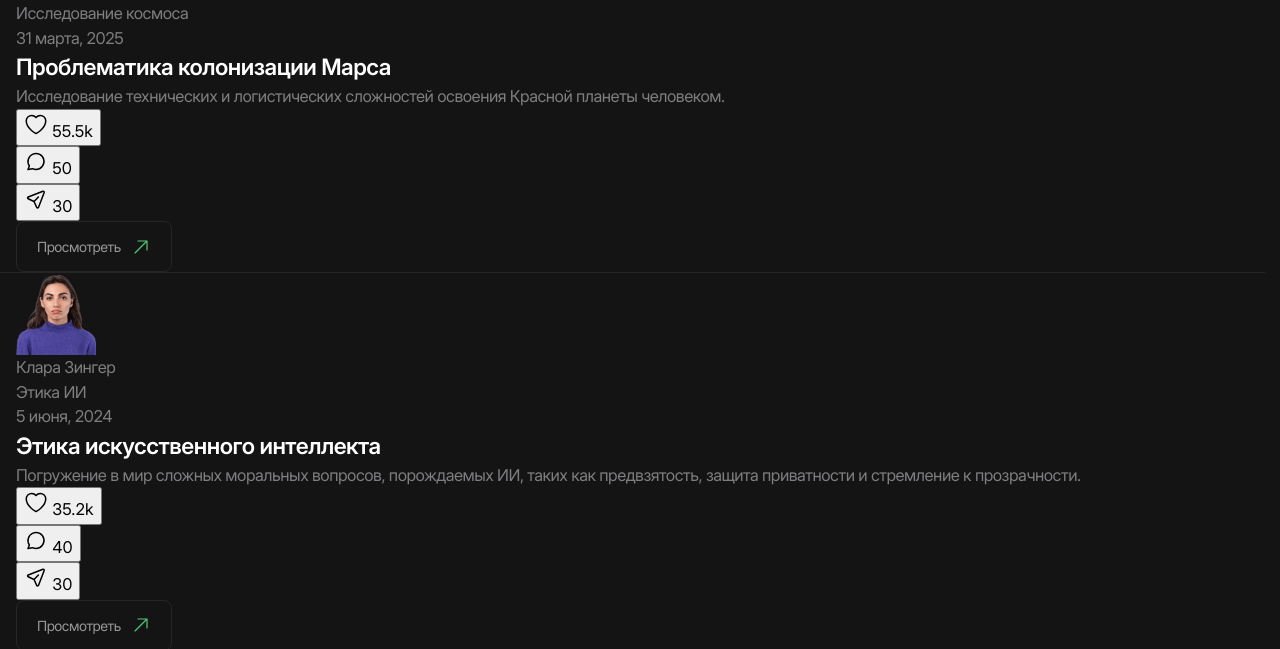
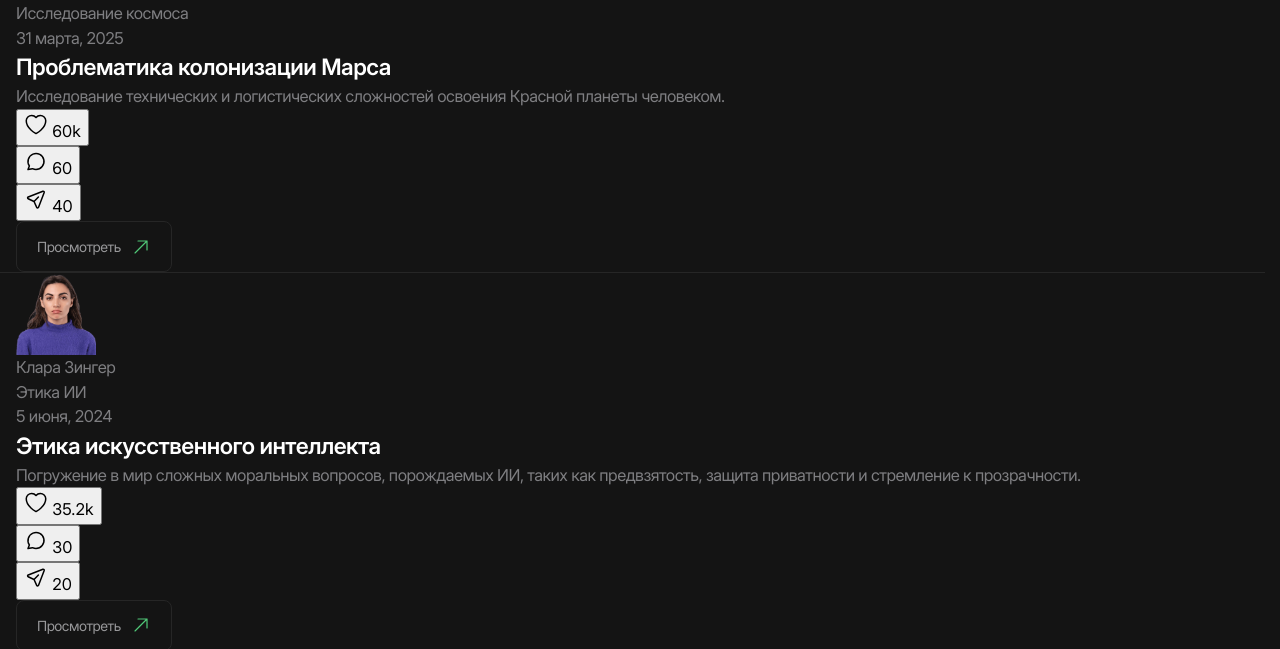
Before and after one commit to ganeev-ruslan/TFTech, a website with bundled scripts: page index.html in a window 1280 px wide. Shown: the part 3282-3931 px from the top of the page. Built offline with nearby package versions, Linux system fonts and the light colour scheme.

Commit message:
Update index.html

```diff
--- a/index.html
+++ b/index.html
@@ -571,7 +571,7 @@
                                                     <path stroke="#666" stroke-linejoin="round" stroke-width="1.5" d="m11.645 21.41-.007-.003-.022-.012a15.247 15.247 0 0 1-.383-.218 25.18 25.18 0 0 1-4.244-3.17C4.688 15.86 2.25 12.674 2.25 8.75c0-2.928 2.464-5.25 5.438-5.25A5.5 5.5 0 0 1 12 5.552 5.5 5.5 0 0 1 16.313 3.5c2.973 0 5.437 2.322 5.437 5.25 0 3.925-2.438 7.111-4.739 9.256a25.175 25.175 0 0 1-4.244 3.17 15.247 15.247 0 0 1-.383.219l-.022.012-.007.004-.003.001a.752.752 0 0 1-.704 0l-.003-.001Z"/>
                                                 </svg>
                                             </span>
-                                            <span>55.5k</span>
+                                            <span>60k</span>
                                         </button>
                                     </li>
 
@@ -582,7 +582,7 @@
                                                     <path stroke="#666" stroke-linecap="round" stroke-linejoin="round" stroke-width="1.5" d="M8.486 19.689c1.06.52 2.253.811 3.514.811a8 8 0 1 0-6.66-3.566m3.146 2.755L4 20.5l1.34-3.566m3.146 2.755.006-.001M5.34 16.934l.002-.003"/>
                                                 </svg>
                                             </span>
-                                            <span>50</span>
+                                            <span>60</span>
                                         </button>
                                     </li>
 
@@ -593,7 +593,7 @@
                                                     <path stroke="#666" stroke-linecap="round" stroke-linejoin="round" stroke-width="1.5" d="m10.038 14.462-5.866-2.667c-.807-.367-.773-1.525.055-1.844L18.9 4.308c.809-.311 1.603.483 1.292 1.292L14.55 20.273c-.319.828-1.477.863-1.844.055l-2.667-5.866Zm0 0 4.385-4.385"/>
                                                 </svg>
                                             </span>
-                                            <span>30</span>
+                                            <span>40</span>
                                         </button>
                                     </li>
                                 </ul>
@@ -642,7 +642,7 @@
                                                     <path stroke="#666" stroke-linecap="round" stroke-linejoin="round" stroke-width="1.5" d="M8.486 19.689c1.06.52 2.253.811 3.514.811a8 8 0 1 0-6.66-3.566m3.146 2.755L4 20.5l1.34-3.566m3.146 2.755.006-.001M5.34 16.934l.002-.003"/>
                                                 </svg>
                                             </span>
-                                            <span>40</span>
+                                            <span>30</span>
                                         </button>
                                     </li>
 
@@ -653,7 +653,7 @@
                                                     <path stroke="#666" stroke-linecap="round" stroke-linejoin="round" stroke-width="1.5" d="m10.038 14.462-5.866-2.667c-.807-.367-.773-1.525.055-1.844L18.9 4.308c.809-.311 1.603.483 1.292 1.292L14.55 20.273c-.319.828-1.477.863-1.844.055l-2.667-5.866Zm0 0 4.385-4.385"/>
                                                 </svg>
                                             </span>
-                                            <span>30</span>
+                                            <span>20</span>
                                         </button>
                                     </li>
                                 </ul>
```
